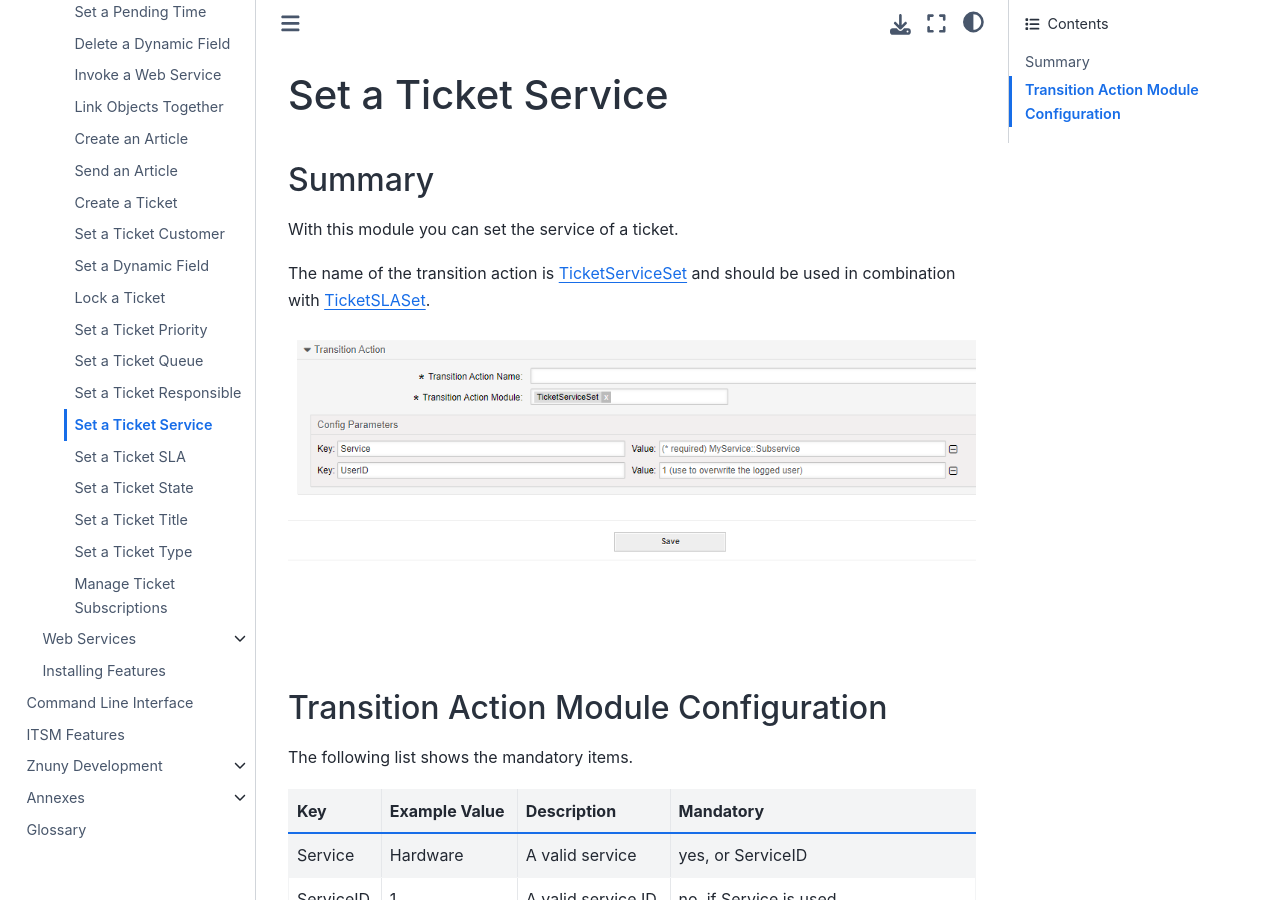
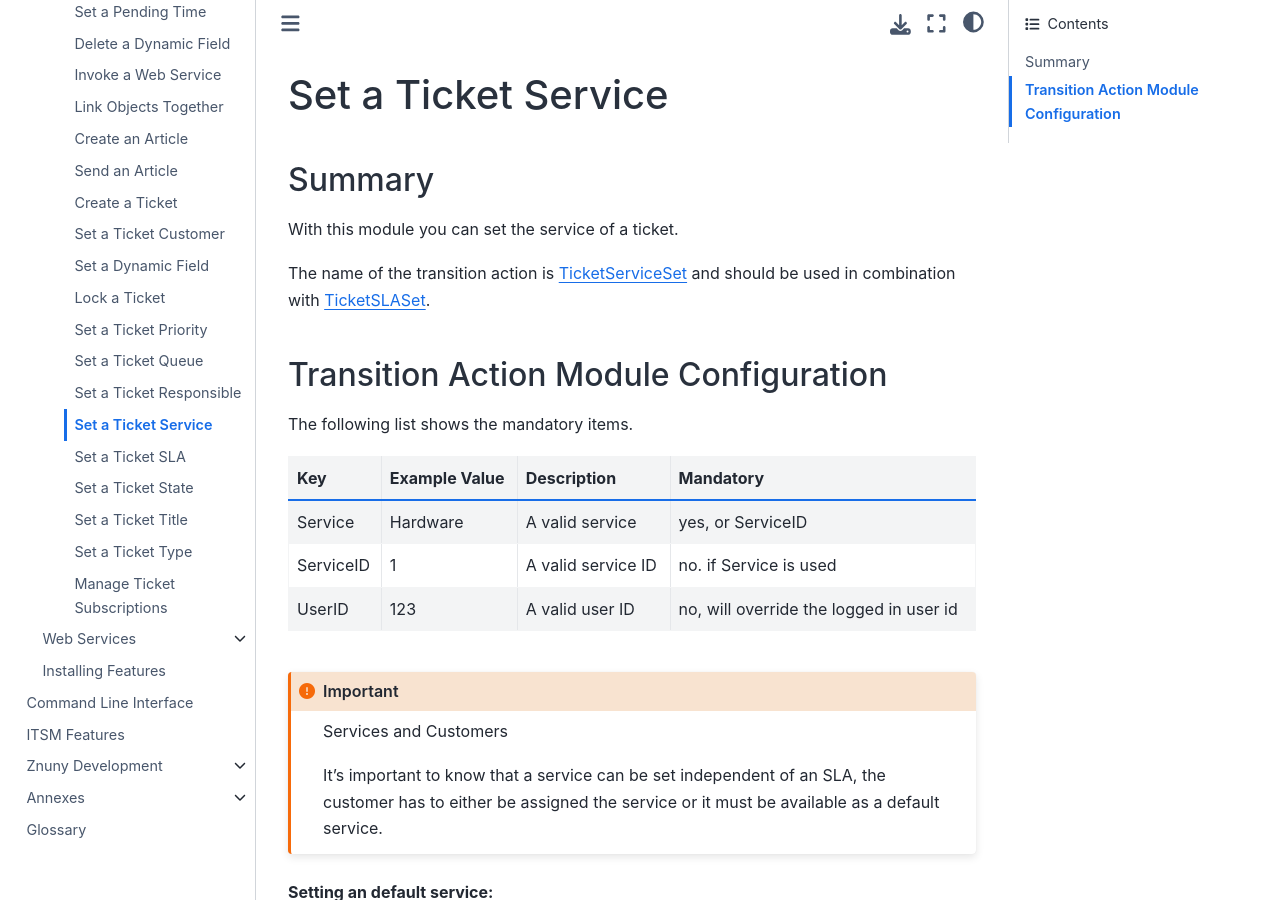
Before and after one commit to znuny/manual, a Sphinx documentation site: the page built from source/admin/processmanagement/transitionactions/ticketserviceset/index.rst, in a window 1280 px wide and 900 px high. Built offline with Sphinx 7.4.7 and the Sphinx Book theme 1.1.4, drawn with Linux system fonts in a browser that asks for light colours; pages that are not in the unit, such as notebooks, are missing from menus.

Commit message:
Updated PM TA Images.

```diff
--- a/source/admin/processmanagement/transitionactions/common/index.rst
+++ b/source/admin/processmanagement/transitionactions/common/index.rst
@@ -140,7 +140,7 @@
 
 With the parameters ``ForeignTicketID`` or ``ForeignTicketNumber``, it is possible to execute a transition action module on behalf of another ticket.
 
-The example shows how the owner the ticket contained in the variable <OTRS_TICKET_DynamicField_MainTicketNumber> is set to *root@localhost* (UserID 1).
+The example shows how to close a parent ticket.
 
 .. image:: images/ForeignTicketNumber1.png
          :width: 100%
--- a/source/admin/processmanagement/transitionactions/ticketserviceset/index.rst
+++ b/source/admin/processmanagement/transitionactions/ticketserviceset/index.rst
@@ -9,10 +9,6 @@
 With this module you can set the service of a ticket.
 
 The name of the transition action is :ref:`TicketServiceSet <TransitionAction TicketServiceSet>` and should be used in combination with :ref:`TicketSLASet <TransitionAction TicketSLASet>`.
-
-.. image:: images/TicketServiceSet.png
-    :width: 100%
-    :alt: Example transition action
 
 Transition Action Module Configuration
 **************************************
```
